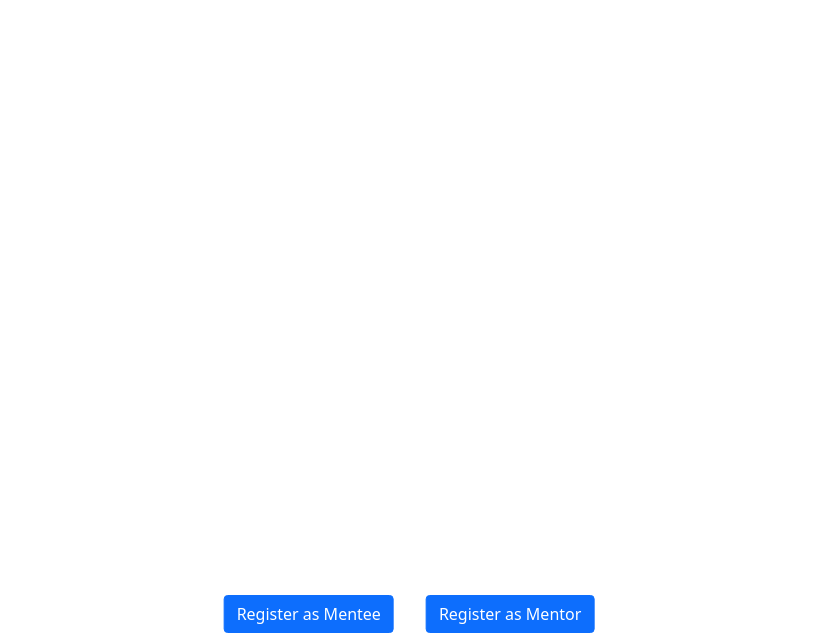
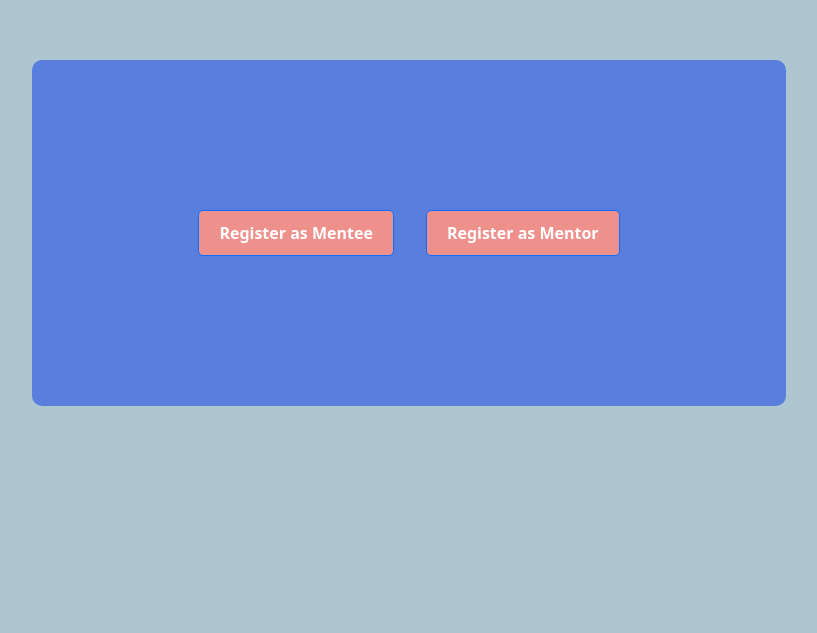
Before and after one commit to cfgblr2023/Team-10, a React (Create React App) app in the folder client/: page /register in a window 1280 px wide. Shown: the part 167-800 px from the top of the page, without its empty margins (231-1048 px from the left). Built offline with nearby package versions, Linux system fonts and the light colour scheme; what @mobiscroll/react would draw is missing.

Commit message:
calendar screen and pie chart

```diff
--- a/client/src/App.js
+++ b/client/src/App.js
@@ -9,7 +9,7 @@ import {
 } from "react-router-dom";
 import HomePage from "./components/HomePage";
 import MentorRegister from "./components/MentorRegister";
-
+import Calenderscreen from "./components/screen/Calenderscreen"
 import MenteeMaindashboard from "./components/menteedashboard/Maindashboard";
 import MentorMaindashboard from "./components/mentordashboard/MaindashboardAA";
 
@@ -31,7 +31,8 @@ function App() {
             <Route path="/mentor-registration" element={<MentorRegister/>} />
             <Route path="/dashboard-mentee" element={<MenteeMaindashboard/>} />
             <Route path="/dashboard-mentor" element={<MentorMaindashboard/>} />
-            <Route path="/calender/:id" element={<MyCalender/>}/>
+            <Route path="/calender/:id" element={<Calenderscreen/>}/>
+
           </Routes>
         </div>
       </header>
--- a/client/src/components/LandingPage.js
+++ b/client/src/components/LandingPage.js
@@ -20,15 +20,22 @@ function LandingPage() {
         <header style={ HeaderStyle }>
             <h1 className="main-title text-center">Welcome!</h1>
             <p className="main-para text-center">Join us now and Explore!</p>
+
+
+            <div className='container my-5'>
             <div className="buttons text-center">
                 <Link to="/login">
-                    <button className="primary-button">Log In</button>
+                    <button type="button" className="btn btn-primary">Log In</button>
                 </Link>
                 <span style={{ margin: '10px' }}></span> {/* Add spacing */}
                 <Link to="/register">
-                    <button className="primary-button" id="reg_btn"><span>Register </span></button>
+                    <button type="button" class="btn btn-primary" id="reg_btn"><span>Register </span></button>
                 </Link>
             </div>
+            </div>
+
+
+
         </header>
     )
 }
--- a/client/src/components/Register.js
+++ b/client/src/components/Register.js
@@ -1,5 +1,6 @@
 import React from "react";
 import { useNavigate } from 'react-router-dom';
+import Canasu from "../assets/Canasu.png";
 
 function Register() {
   const navigate = useNavigate();
@@ -12,14 +13,61 @@ function Register() {
   };
 
   return (
-    <div className="Container text-center position-fixed bottom-0 start-50 translate-middle-x">
-      <button type="button" className="btn btn-primary mx-3" onClick={handleMenteeRegistration}>
-        Register as Mentee
-      </button>
-      <button type="button" className="btn btn-primary mx-3" onClick={handleMentorRegistration}>
-        Register as Mentor
-      </button>
-    </div>
+
+
+
+
+    // <div className="container">
+    //       <div className="buttons-container" >
+    //   <button type="button" className="btn btn-primary mx-3 custom-btn" onClick={handleMenteeRegistration} style={{ backgroundColor: '#4CAF50', borderRadius: '5px', padding: '10px 20px', color: '#fff', fontWeight: 'bold', fontSize: '16px' }}>
+    //     Register as Mentee
+    //   </button>
+    //   <button type="button" className="btn btn-primary mx-3 custom-btn" onClick={handleMentorRegistration} style={{ backgroundColor: '#F44336', borderRadius: '5px', padding: '10px 20px', color: '#fff', fontWeight: 'bold', fontSize: '16px' }}>
+    //     Register as Mentor
+    //   </button>
+    // </div>
+
+    // </div>
+
+    <div style={{ background: '#aec6cf', height: '100vh', display: 'flex', justifyContent: 'center', alignItems: 'center', padding : '100 px'}}>
+  <div className="buttons-container" style={{ backgroundColor: '#587ede', padding: '150px', borderRadius: '10px' }}>
+    <button
+      type="button"
+      className="btn btn-primary mx-3 custom-btn"
+      onClick={handleMenteeRegistration}
+      style={{
+        backgroundColor: '#ee918d',
+        borderRadius: '5px',
+        padding: '10px 20px',
+        color: '#fff',
+        fontWeight: 'bold',
+        fontSize: '16px'
+      }}
+    >
+      Register as Mentee
+    </button>
+    <button
+      type="button"
+      className="btn btn-primary mx-3 custom-btn"
+      onClick={handleMentorRegistration}
+      style={{
+        backgroundColor: '#ee918d',
+        borderRadius: '5px',
+        padding: '10px 20px',
+        color: '#fff',
+        fontWeight: 'bold',
+        fontSize: '16px'
+      }}
+    >
+      Register as Mentor
+    </button>
+  </div>
+</div>
+
+
+
+
+
   );
 }
 
--- a/client/src/components/menteedashboard/Cards.js
+++ b/client/src/components/menteedashboard/Cards.js
@@ -5,8 +5,8 @@ import communication from "../../assets/communication.png";
 import finance from "../../assets/finance.jpg";
 import ML from "../../assets/ML.jpg";
 import SDE from "../../assets/SDE.jpg";
-
-
+import Chart from './Chart';
+import Calenderscreen from '../screen/Calenderscreen';
 
 
 
@@ -21,7 +21,7 @@ function Cards() {
             <div className="card-body">
               <h5 className="card-title">Artificial Intelligence</h5>
               <p className="card-text">Description...</p>
-              <a className="btn btn-dark">Enroll Now</a>
+              <button className="btn btn-dark" onClick="/calender">Enroll Now</button>
             </div>
           </div>
         </div>
@@ -36,7 +36,7 @@ function Cards() {
             </div>
           </div>
         </div>
-        <div className='col-md-4'>
+        {/* <div className='col-md-4'>
           <div className="card" style={{ width: '18rem' }}>
             <img className="card-img-top" src={communication} alt="Card image cap" />
             <div className="card-body">
@@ -45,7 +45,12 @@ function Cards() {
               <a className="btn btn-dark">Enroll Now</a>
             </div>
           </div>
-        </div>
+        </div> */}
+
+
+        <div className='col-md-4'>
+            <Chart />
+          </div>
       </div>
       {/* Repeat the above row structure for additional rows */}
       <div className='row'>
@@ -76,7 +81,7 @@ function Cards() {
             </div>
           </div>
         </div>
-        <div className='col-md-4'>
+        {/* <div className='col-md-4'>
           <div className="card" style={{ width: '18rem' }}>
             <img className="card-img-top" src={SDE} alt="Card image cap" />
             <div className="card-body">
@@ -85,7 +90,7 @@ function Cards() {
               <a className="btn btn-dark">Enroll Now</a>
             </div>
           </div>
-        </div>
+        </div> */}
       </div>
       {/* Repeat the above row structure for additional rows */}
       <div className='row'>
--- /dev/null
+++ b/client/src/components/menteedashboard/Chart.js
@@ -0,0 +1,34 @@
+import React from 'react';
+import { PieChart, Pie, Cell, Legend } from 'recharts';
+
+const Chart = () => {
+  // Sample data
+  const data = [
+    { name: 'Finished', value: 80 },
+    { name: 'Left', value: 20 },
+  ];
+
+  // Colors for the Pie sections
+  const colors = ['#008000', '#FF0000'];
+
+  return (
+    <div>
+      <PieChart width={400} height={400}>
+        <Pie
+          data={data}
+          dataKey="value"
+          outerRadius={150}
+          fill="#8884d8"
+          labelLine={false}
+        >
+          {data.map((entry, index) => (
+            <Cell key={index} fill={colors[index % colors.length]} />
+          ))}
+        </Pie>
+        <Legend align="center" />
+      </PieChart>
+    </div>
+  );
+};
+
+export default Chart;
--- /dev/null
+++ b/client/src/components/screen/Calenderscreen.js
@@ -0,0 +1,12 @@
+import React from 'react'
+import MyCalender from '../Calender'
+
+function Calenderscreen() {
+  return (
+    <div>
+      <MyCalender/>
+    </div>
+  )
+}
+
+export default Calenderscreen
```
Also changed, not shown: 1 other file (tests, documents, lock files or other folders).
